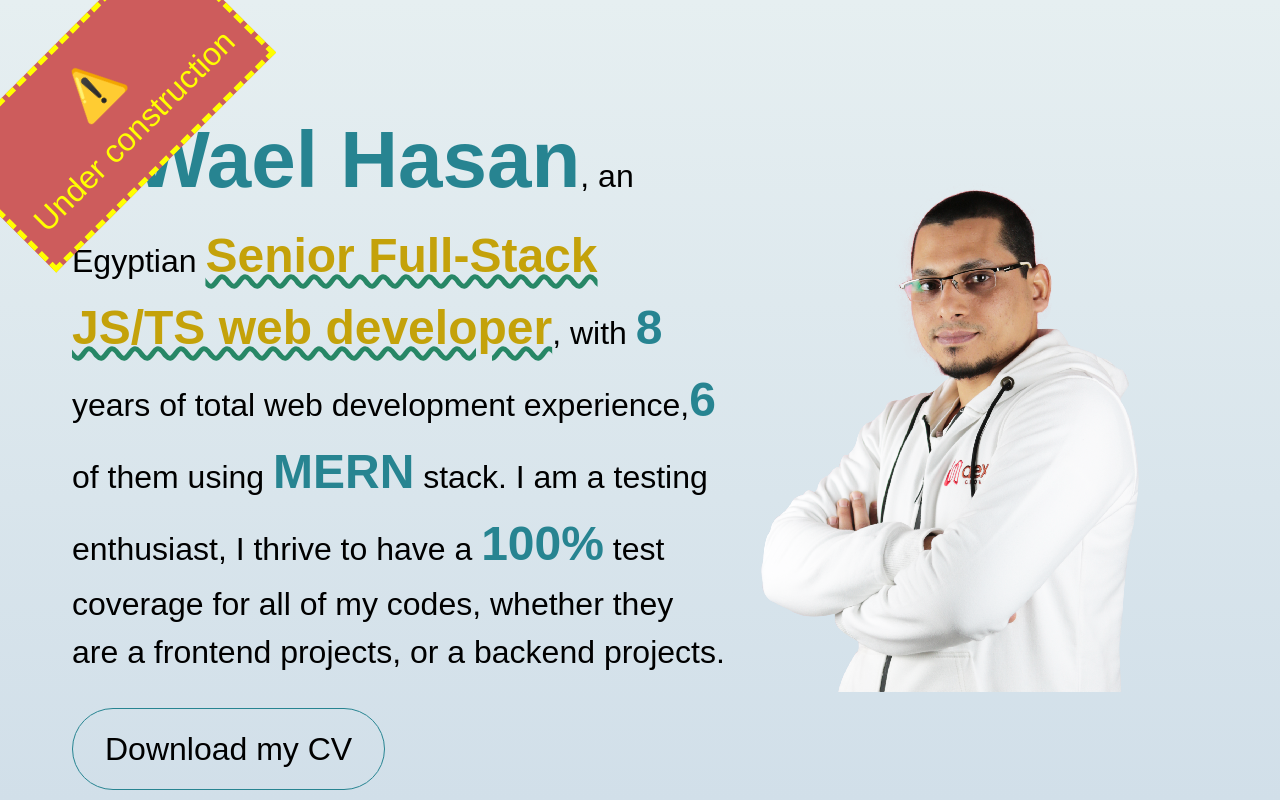
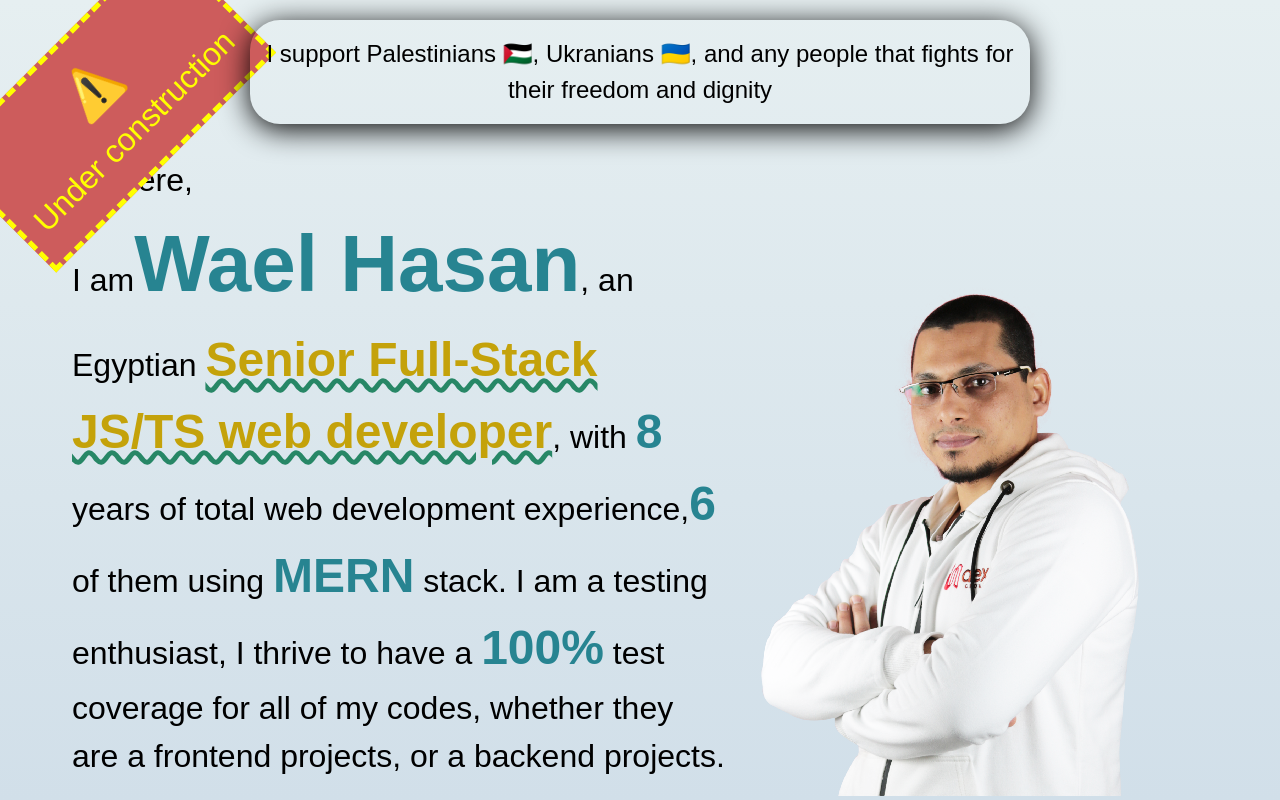
Before and after one commit to waelhasan/personal-site, a Next.js app: page / in a window 1280 px wide. Built offline with nearby package versions, Linux system fonts and the light colour scheme.

Commit message:
Added FreedomSupportNotice component

```diff
--- /dev/null
+++ b/src/app/components/FreedomSupportNotice.tsx
@@ -0,0 +1,15 @@
+export default () => (
+    <div style={{
+        textAlign: "center",
+        fontSize: "1.5rem",
+        width: "61%",
+        margin: "0 auto",
+        zIndex: "100",
+        position: "relative",
+        boxShadow: "0 5px 30px black",
+        borderRadius: "30px",
+        padding: "1rem"
+    }}>
+        I support Palestinians 🇵🇸, Ukranians 🇺🇦, and any people that fights for their freedom and dignity
+    </div>
+)
--- a/src/app/layout.tsx
+++ b/src/app/layout.tsx
@@ -37,6 +37,7 @@ export default function RootLayout({
         }}>
         <UnderconstructionNotice />
         <Navbar />
+        <FreedomSupportNotice />
         {children}
       </body>
     </html>
```
